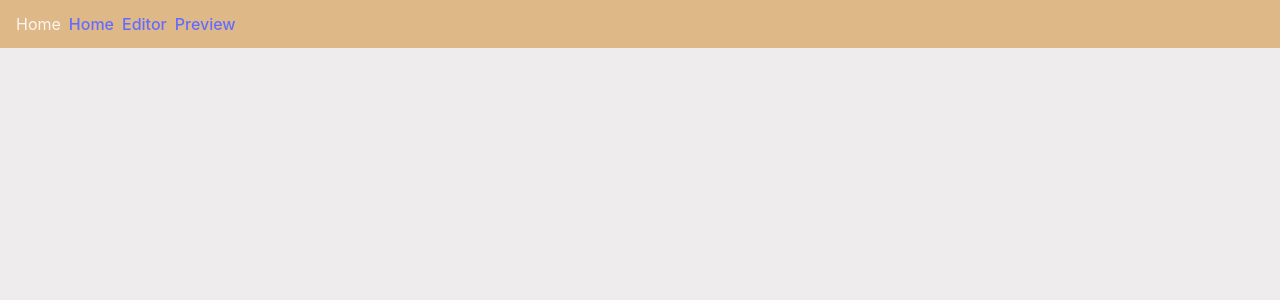
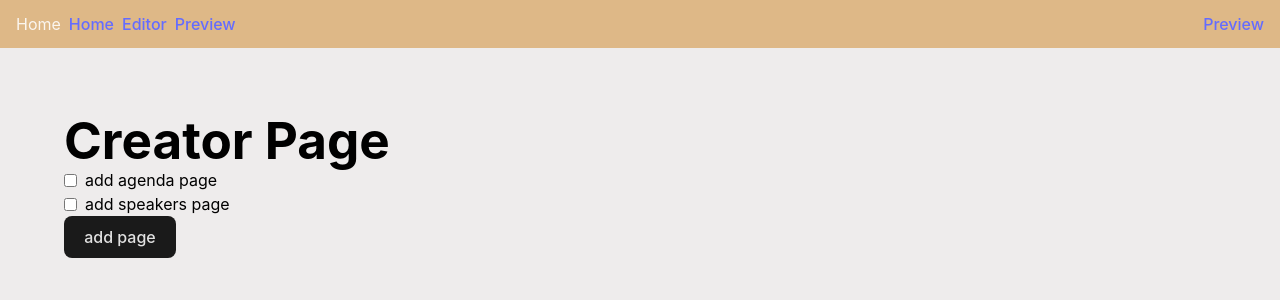
Before and after one commit to OleksiiNedilko/ssw-builder-poc, a React (Vite) app: page / in a window 1280 px wide. Shown: the top 300 px of the page. Built offline with nearby package versions, Linux system fonts and the light colour scheme.

Commit message:
creator page

```diff
--- a/package.json
+++ b/package.json
@@ -10,12 +10,14 @@
     "preview": "vite preview"
   },
   "dependencies": {
+    "mustache": "^4.2.0",
     "react": "^18.2.0",
     "react-dom": "^18.2.0",
     "react-email-editor": "^1.7.9",
     "react-router-dom": "^6.21.2"
   },
   "devDependencies": {
+    "@types/mustache": "^4.2.5",
     "@types/react": "^18.2.43",
     "@types/react-dom": "^18.2.17",
     "@typescript-eslint/eslint-plugin": "^6.14.0",
--- a/src/App.scss
+++ b/src/App.scss
@@ -16,9 +16,48 @@ header {
   background: burlywood;
   height: 48px;
   padding: 0 1em;
+  color: rgba(255, 255, 255, 0.87);
+
+  &.preview{
+    position: sticky;
+    top: 0;
+    z-index: 10;
+
+    background: #1e282f;
+  }
+}
+
+footer{
+  display: flex;
+  align-items: center;
+  justify-content: space-between;
+  background: #1e282f;
+  padding: 4em 1em;
+  color: rgba(255, 255, 255, 0.87);
 }
 
 .nav-wrapper {
   display: flex;
+  align-items: center;
+  gap: 8px;
+
+  &.preview{
+    gap: 20px;
+  }
+}
+
+.export{
+  position: absolute;
+    bottom: 60px;
+    right: 12px;
+}
+
+.checkbox-wrapper{
+  display: flex;
+  align-items: center;
   gap: 8px;
 }
+
+.creator-container{
+  padding: 4em;
+}
--- a/src/App.tsx
+++ b/src/App.tsx
@@ -1,6 +1,8 @@
 import './App.scss'
-import {createBrowserRouter, RouterProvider} from 'react-router-dom'
+import {createBrowserRouter, Link, RouterProvider} from 'react-router-dom'
 import Nav from './components/Nav.tsx'
+import Editor from './components/Editor.tsx'
+import CreatorPage from './components/CreatorPage.tsx'
 
 function App() {
   const router = createBrowserRouter([
@@ -10,8 +12,9 @@ function App() {
         <>
           <header>
             <Nav>Home</Nav>
+            <Link to={'/preview'}>Preview</Link>
           </header>
-          {/*<BuilderPage/>*/}
+          <CreatorPage/>
         </>
       ),
     },
@@ -22,7 +25,7 @@ function App() {
           <header>
             <Nav>Editor</Nav>
           </header>
-          {/*<PreviewPage/>*/}
+          <Editor />
         </>
       )
     },
@@ -30,10 +33,14 @@ function App() {
       path:'preview',
       element:(
         <>
-          <header>
-            <Nav>Preview</Nav>
+          <header className={'preview'}>
+            <Nav classname={'preview'}>Preview</Nav>
           </header>
           {/*<PreviewPage/>*/}
+          <footer>
+            <Link to={'/'}>Home</Link>
+            <p>ssw meetings</p>
+          </footer>
         </>
       )
     }
--- /dev/null
+++ b/src/components/CreatorPage.tsx
@@ -0,0 +1,44 @@
+import {useEffect, useState} from 'react'
+import {useNavigate, useSearchParams} from 'react-router-dom'
+
+const CreatorPage = () => {
+  const [setAgenda, setSetAgenda] = useState(false)
+  const [setSpeakers, setSetSpeakers] = useState(false)
+  const [pages, setPages] = useState<{ name: string; slug: string }[]>([])
+
+  const navigate = useNavigate()
+const [params] = useSearchParams()
+
+  useEffect(() => {
+    if(params.toString()){
+      const name = params.get('name')
+      const slug = params.get('slug')
+      if(name&&slug) {
+        setPages([...pages, {name, slug}])
+      }
+    }
+  }, [params])
+
+  return (
+    <div className={'creator-container'}>
+      <h1>Creator Page</h1>
+      <label className={'checkbox-wrapper'}>
+        <input type="checkbox" checked={setAgenda} onChange={e => setSetAgenda(e.target.checked)}/>
+        <span>add agenda page</span>
+      </label>
+      <label className={'checkbox-wrapper'}>
+        <input type="checkbox" checked={setSpeakers} onChange={e => setSetSpeakers(e.target.checked)}/>
+        <span>add speakers page</span>
+      </label>
+      {pages.map(page => <p>{page.name}</p>)}
+      <button type={'button'}
+              onClick={() => {
+                const page = {name: `Page${pages.length}`, slug: `page-${pages.length}`}
+                navigate(`/editor?slug=${page.slug}&name=${page.name}`)
+              }}>add page
+      </button>
+    </div>
+  )
+}
+
+export default CreatorPage
--- /dev/null
+++ b/src/components/Editor.tsx
@@ -0,0 +1,113 @@
+import {FC, useRef} from 'react'
+import EmailEditor, {EditorRef, EmailEditorProps} from 'react-email-editor'
+import Mustache from 'mustache'
+import {useNavigate, useSearchParams} from 'react-router-dom'
+
+const Editor: FC = () => {
+  const emailEditorRef = useRef<EditorRef>(null)
+  const navigate = useNavigate()
+  const [params] = useSearchParams()
+
+  const exportHtml = async () => {
+    const unlayer = emailEditorRef.current?.editor
+    const name = params.get('name')
+    const slug = params.get('slug')
+    if (name && slug) {
+
+      unlayer?.exportHtml((data,) => {
+        const {design, html} = data
+        console.log(html)
+        localStorage.setItem(slug, html)
+        navigate(`/?slug=${slug}&name=${name}`)
+
+        // console.log('--------------------')
+        // console.log(design)
+        //     let result = Mustache.render(html,{});
+        // console.log(result)
+      }, {cleanup: true,minify:true})
+    } else {
+      navigate(`/`)
+    }
+  }
+
+  const onReady: EmailEditorProps['onReady'] = (unlayer) => {
+    // unlayer.registerCallback('previewHtml',function (params, done) {
+    //   console.log('cb')
+    //   fetch(`https://staging-api.sswmeetings.com/graphql`, {
+    //       method: 'POST',
+    //       headers: {
+    //         'Content-Type': 'application/json',
+    //         'access-token': 'OaamD8BiZbi6U_dHzwEKUg',
+    //         'client': '7KQ_DQyNlSY2rQYstxMIyw',
+    //         'uid': 'olek@gojilabs.com'
+    //       },
+    //       body: JSON.stringify({
+    //         query: `query adminsSearch($q: String!) {
+    //             searchAdmins(q: $q) {
+    //               firstName
+    //               lastName
+    //               email
+    //               id
+    //             }
+    //           }`,
+    //         variables: {q: ''}
+    //       })
+    //     }
+    //   ).then(res => res.json()).then(res => {
+    //     if(res.errors){
+    //       console.warn(res.errors)
+    //     }
+    //     let result = Mustache.render(params.html, {admins: res?.data?.searchAdmins||[]});
+    //     console.log(result)
+    //     done({
+    //       html: result, // you can pass your custom html here
+    //     });
+    //   })
+
+    // });
+    // editor is ready
+    // you can load your template here;
+    // the design json can be obtained by calling
+    // unlayer.loadDesign(callback) or unlayer.exportHtml(callback)
+
+    // const templateJson = { DESIGN JSON GOES HERE };
+    // unlayer.loadDesign(templateJson);
+  }
+
+  return (<>
+    <button className={'export'} title="see result in console" onClick={exportHtml}>Export</button>
+    <EmailEditor
+      ref={emailEditorRef}
+      onReady={onReady}
+      options={{
+        displayMode: 'web', projectId: 184069, customJS: [],
+        // mergeTags:{
+        //   firstName: {
+        //     name: 'First name',
+        //     value: '{{firstName}}',
+        //   },
+        //   lastName: {
+        //     name: 'Last name',
+        //     value: '{{lastName}}',
+        //   },
+        //   id: {
+        //     name: 'Id',
+        //     value: '{{id}}',
+        //   },
+        //   admins: {
+        //     name: 'Admins',
+        //     rules: {
+        //       repeat: {
+        //         name: 'Repeat for Each Admin',
+        //         before: '{{#admins}}',
+        //         after: '{{/admins}}',
+        //       },
+        //     },
+        //   },
+        // },
+      }}
+      minHeight={'calc(99svh - 48px)'}
+    /></>)
+}
+
+export default Editor
--- a/src/components/Nav.tsx
+++ b/src/components/Nav.tsx
@@ -1,9 +1,9 @@
 import {FC, PropsWithChildren} from 'react'
 import {Link} from 'react-router-dom'
 
-const Nav:FC<PropsWithChildren> = ({children}) => {
+const Nav:FC<PropsWithChildren<{classname?: string}>> = ({classname,children}) => {
   return (
-    <div className={'nav-wrapper'}>
+    <div className={`nav-wrapper${classname?` ${classname}`:''}`}>
       <span>{children}</span>
       <Link to={'/'}>Home</Link>
       <Link to={'/editor'}>Editor</Link>
--- a/src/index.css
+++ b/src/index.css
@@ -4,8 +4,8 @@
     font-weight: 400;
 
     color-scheme: light;
-  color: rgba(255, 255, 255, 0.87);
     background-color: #eeecec;
+    color: rgba(0, 0, 0, 1);
 
     font-synthesis: none;
     text-rendering: optimizeLegibility;
@@ -18,6 +18,7 @@ a {
     color: #646cff;
     text-decoration: inherit;
 }
+
 a:hover {
     color: #535bf2;
 }
@@ -42,13 +43,15 @@ button {
     font-weight: 500;
     font-family: inherit;
     background-color: #1a1a1a;
-  color: white;
     cursor: pointer;
     transition: border-color 0.25s;
+    color: rgba(255, 255, 255, 0.87);
 }
+
 button:hover {
     border-color: #646cff;
 }
+
 button:focus,
 button:focus-visible {
     outline: 4px auto -webkit-focus-ring-color;
```
Also changed, not shown: 1 other file (tests, documents, lock files or other folders). Lines whose indentation alone changed are shown as unchanged.
